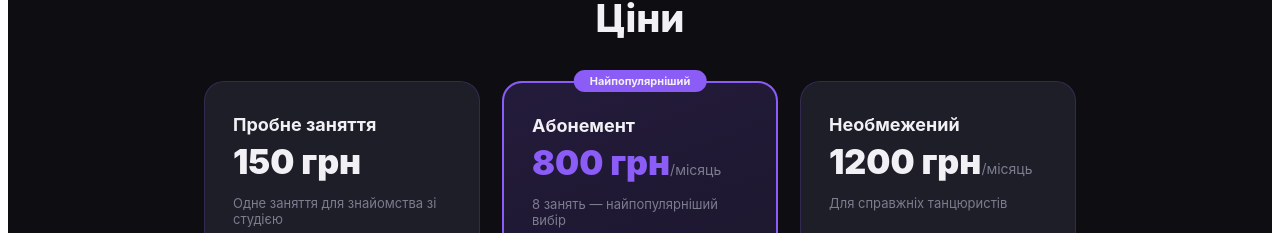
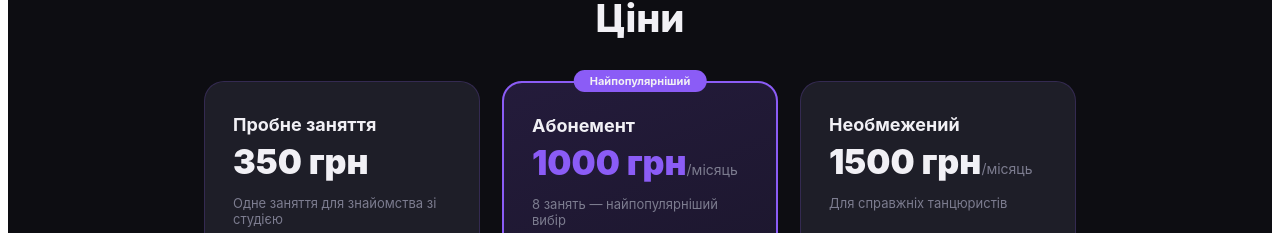
Before and after one commit to b14velgus-boop/vitejs-vite-e39wwqe7, a React (Vite) app: page / in a window 1280 px wide. Shown: the part 3472-3705 px from the top of the page. Built offline with nearby package versions, Linux system fonts and the light colour scheme.

Commit message:
final fix 4

```diff
--- a/src/App.tsx
+++ b/src/App.tsx
@@ -30,9 +30,9 @@ const STYLES = [
 ];
 
 const PRICES = [
-  { title: "Пробне заняття", price: "150 грн", per: "", desc: "Одне заняття для знайомства зі студією", features: ["1 заняття", "Будь-який напрямок", "Без зобов'язань"], hot: false },
-  { title: "Абонемент", price: "800 грн", per: "/місяць", desc: "8 занять — найпопулярніший вибір", features: ["8 занять на місяць", "Один напрямок", "Знижка 20%", "Гнучкий розклад"], hot: true },
-  { title: "Необмежений", price: "1200 грн", per: "/місяць", desc: "Для справжніх танцюристів", features: ["Необмежені заняття", "Всі напрямки", "Пріоритетний запис", "Безкоштовні майстер-класи"], hot: false },
+  { title: "Пробне заняття", price: "350 грн", per: "", desc: "Одне заняття для знайомства зі студією", features: ["1 заняття", "Будь-який напрямок", "Без зобов'язань"], hot: false },
+  { title: "Абонемент", price: "1000 грн", per: "/місяць", desc: "8 занять — найпопулярніший вибір", features: ["8 занять на місяць", "Один напрямок", "Знижка 20%", "Гнучкий розклад"], hot: true },
+  { title: "Необмежений", price: "1500 грн", per: "/місяць", desc: "Для справжніх танцюристів", features: ["Необмежені заняття", "Всі напрямки", "Пріоритетний запис", "Безкоштовні майстер-класи"], hot: false },
 ];
 
 const GALLERY_EMOJIS = ["🩰", "🎵", "💃", "🕺", "⭐", "🎭"];
```
